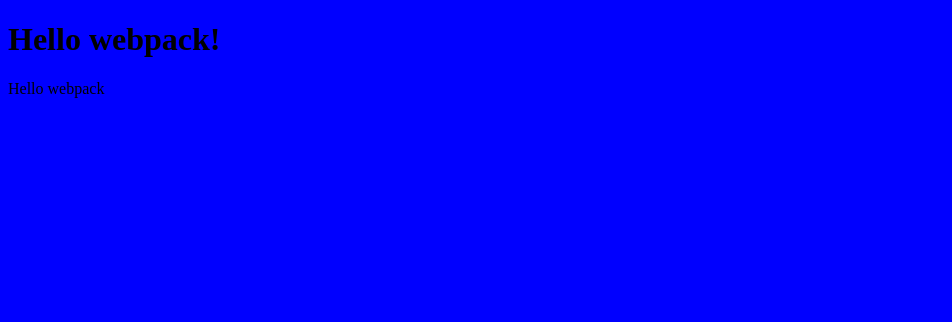
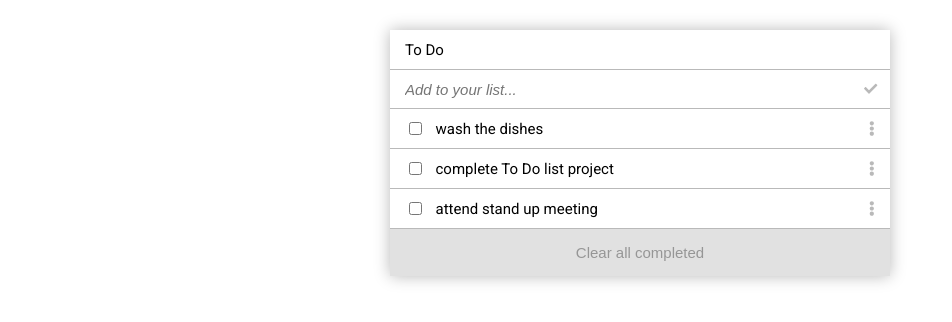
Before and after one commit to VanessaAoki/To-Do-List, a website built with webpack: page src/index.html in a window 1280 px wide. Shown: the whole page, without its empty margins (0-952 px from the left). Built offline with nearby package versions, Linux system fonts and the light colour scheme.

Commit message:
Finish styling

```diff
--- a/src/index.html
+++ b/src/index.html
@@ -3,9 +3,17 @@
 <head>
     <meta charset="UTF-8">
     <meta name="viewport" content="width=device-width, initial-scale=1.0">
-    <title>Webpack Exercise</title>
+    <title>To Do List</title>
 </head>
 <body>
-    <h1>Hello webpack!</h1>
+    <section class="to-do-container">
+        <h1>To Do</h1>
+        <form action="#" id="to-do-form">
+            <input type="text" name="text" class="to-do-input" placeholder="Add to your list...">
+            <button class="submit-button" type="submit"><i class="fas fa-check"></i></button>
+        </form>
+        <ul id="to-do-list"></ul>
+        <button class="to-do-clear">Clear all completed</button>
+    </section>
 </body>
 </html>
--- a/src/index.js
+++ b/src/index.js
@@ -1,13 +1,42 @@
 import _ from 'lodash';
+import '@fortawesome/fontawesome-free/js/fontawesome'
+import '@fortawesome/fontawesome-free/js/solid'
+import '@fortawesome/fontawesome-free/js/regular'
+import '@fortawesome/fontawesome-free/js/brands'
 import './style.css';
 
-function component() {
-  const element = document.createElement('div');
+const myToDo = [
+  {
+    description: 'wash the dishes',
+    completed: false,
+    index: 0
+  },
+  {
+    description: 'complete To Do list project',
+    completed: false,
+    index: 1
+  },
+  {
+    description: 'attend stand up meeting',
+    completed: false,
+    index: 2
+  }
+];
 
-  // Lodash, now imported by this script
-  element.innerHTML = _.join(['Hello', 'webpack'], ' ');
-
-  return element;
+function renderList() {
+  const list = document.getElementById('to-do-list');
+  list.innerHTML = '';
+  let index = 0;
+  for (const todo of myToDo) {
+    list.innerHTML += `
+    <li class="task-container">
+      <div class="checkbox-description-container">
+        <input type="checkbox">
+        <p>${todo.description}</p>
+      </div>
+      <i class="fas fa-ellipsis-v"></i>
+    </li>`;
+  }
 }
 
-document.body.appendChild(component());
+window.addEventListener('load', renderList);
--- a/src/style.css
+++ b/src/style.css
@@ -1,3 +1,83 @@
+@import url('https://fonts.googleapis.com/css2?family=Roboto&display=swap');
+
+:root {
+  --bottom-line: 1px solid rgb(185, 185, 185);
+}
+
+html { width: 100vw; }
+
 body {
-  background-color: blue;
+  font-family: 'Roboto', sans-serif;
+  position: relative;
+  font-size: 15px;
 }
+
+.to-do-container {
+  position: relative;
+  width: 500px;
+  margin: 2em auto;
+  box-shadow: 0 0 1em rgb(185, 185, 185);
+}
+
+.to-do-container > h1 {
+  border-bottom: var(--bottom-line);
+  padding: 0.7em 1em;
+  margin: 0;
+  font-size: 15px;
+  font-weight: normal;
+}
+
+#to-do-form {
+  display: flex;
+  justify-content: space-between;
+  align-items: center;
+  width: 100%;
+  border-bottom: var(--bottom-line);
+}
+
+.to-do-input {
+  border: 0;
+  padding: 0.7em 1em;
+  outline: 0;
+  font-style: italic;
+  font-size: 15px;
+}
+
+.svg-inline--fa { color: rgb(185, 185, 185); }
+
+.submit-button {
+  border: 0;
+  background-color: inherit;
+  margin-right: 0.5em;
+}
+
+#to-do-list {
+  list-style: none;
+  padding: 0;
+  margin: 0;
+}
+
+.task-container {
+  display: flex;
+  justify-content: space-between;
+  align-items: center;
+  border-bottom: var(--bottom-line);
+  padding: 0 1em;
+}
+
+.checkbox-description-container {
+  display: flex;
+  align-items: center;
+}
+
+.checkbox-description-container > p { margin: 0.7em; }
+
+.to-do-clear {
+  width: 100%;
+  text-align: center;
+  border: 0;
+  padding: 1em;
+  background-color: rgb(225, 225, 225);
+  color: rgb(150, 150, 150);
+  font-size: 15px;
+}
```
Also changed, not shown: package.json (+7 -6 lines), 1 other file.
